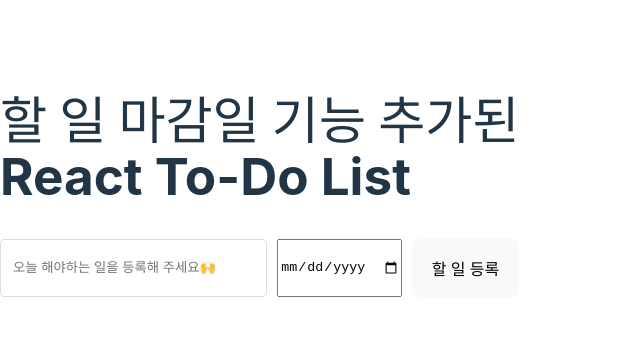
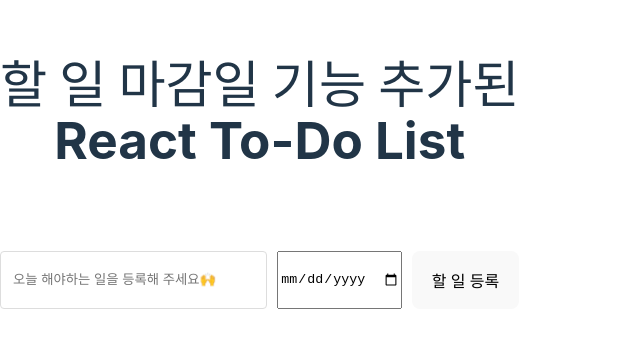
Before and after one commit to s01d0ut/todo, a React (Vite) app in the folder todo/: page / in a window 1280 px wide. Shown: the part 215-562 px from the top of the page, without its empty margins (0-640 px from the left). Built offline with nearby package versions, Linux system fonts and the light colour scheme.

Commit message:
Update App.module.css

```diff
--- a/todo/src/css/App.module.css
+++ b/todo/src/css/App.module.css
@@ -1,42 +1,8 @@
-#root {
-  max-width: 1280px;
-  margin: 0 auto;
-  padding: 2rem;
+.app {
   text-align: center;
+  display: flex;
+  flex-direction: column;
+  align-items: center;
+  gap: 48px;
+  margin: 40px 0 0 0;
 }
-
-.logo {
-  height: 6em;
-  padding: 1.5em;
-  will-change: filter;
-  transition: filter 300ms;
-}
-.logo:hover {
-  filter: drop-shadow(0 0 2em #646cffaa);
-}
-.logo.react:hover {
-  filter: drop-shadow(0 0 2em #61dafbaa);
-}
-
-@keyframes logo-spin {
-  from {
-    transform: rotate(0deg);
-  }
-  to {
-    transform: rotate(360deg);
-  }
-}
-
-@media (prefers-reduced-motion: no-preference) {
-  a:nth-of-type(2) .logo {
-    animation: logo-spin infinite 20s linear;
-  }
-}
-
-.card {
-  padding: 2em;
-}
-
-.read-the-docs {
-  color: #888;
-}
```
